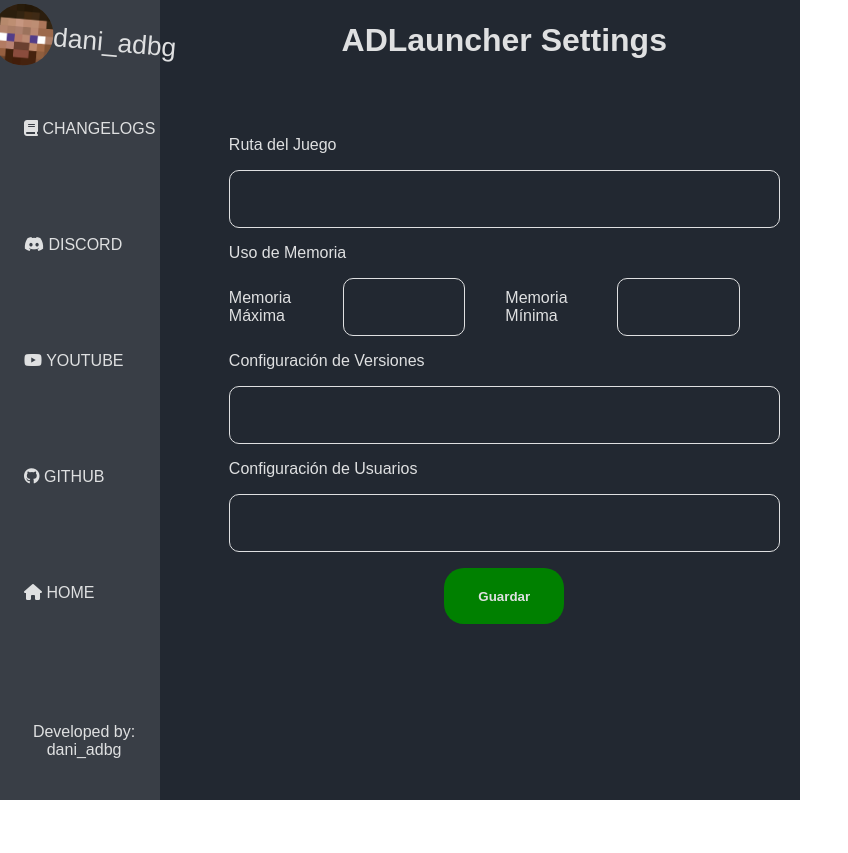
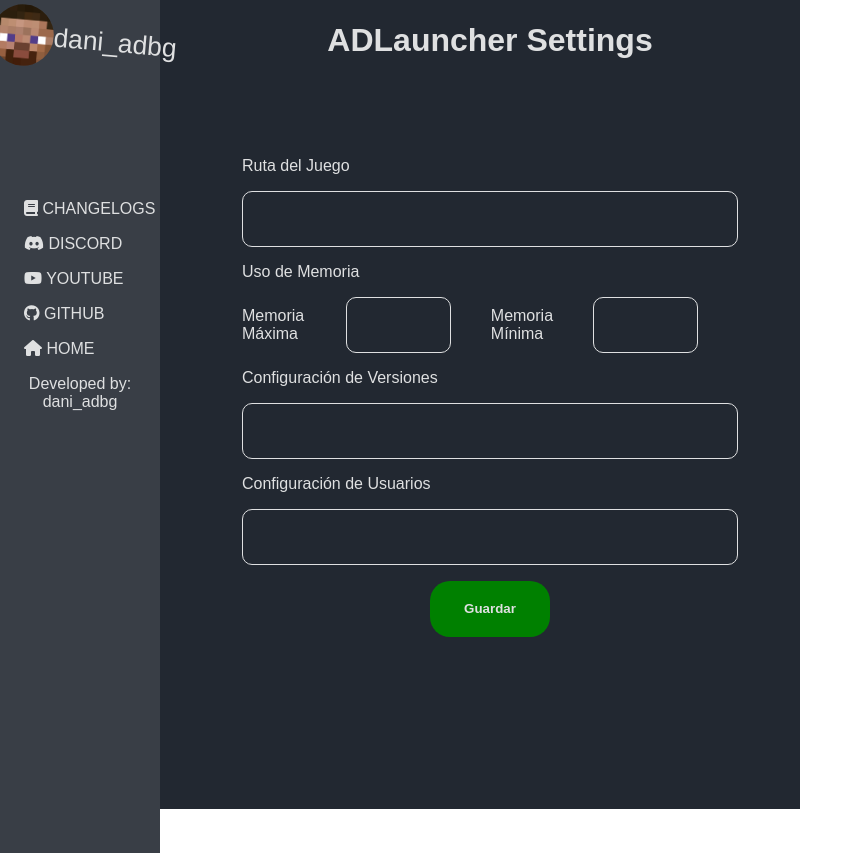
Before and after one commit to dani-adbg/adlauncher, an Electron app: page src/pages/settings.html in a window 800 px wide. Shown: the whole page, 848 px wide, since content can reach past the window. Before the commit the page ends 800 px from the top, so only its background shows below. Drawn offline with Linux system fonts and the light colour scheme; a web font is replaced by a local one.

Commit message:
Update style.css

```diff
--- a/src/CSS/style.css
+++ b/src/CSS/style.css
@@ -4,6 +4,7 @@
 * {
   margin: 0;
   padding: 0;
+  box-sizing: border-box;
   color: #DFE0E1;
   font-family: "Anta", sans-serif;
 }
@@ -11,18 +12,17 @@
 .container {
   background-color: #222831;
   min-height: 100vh;
-  min-width: 100vh;
   display: grid;
-  grid-template-columns: 20% repeat(2, 40%);
-  grid-template-rows: 10% repeat(3, 30%);
+  grid-template-columns: 20% repeat(2, 1fr);
+  grid-template-rows: 10% repeat(3, auto);
+  gap: 20px;
 }
 
 #nav {
-  grid-column: 2 / 5;
+  grid-column: 2 / 4;
   grid-row: 1;
   display: flex;
-  flex-direction: column;
-  text-align: center;
+  align-items: center;
   justify-content: center;
   font-size: 4vh;
   font-weight: bold;
@@ -31,68 +31,79 @@
 #side-bar {
   background-color: #393E46;
   grid-column: 1;
-  grid-row: 1 / -1;
-  display: grid;
-  width: 100%;
+  grid-row: 1 / span 4;
 }
 
 .profile {
-  grid-row: 1;
-  grid-column: 1;
   display: flex;
   justify-content: space-around;
   align-items: center;
   height: 10vh;
-  width: 32vh;
   font-size: 3vh;
   transition: transform 0.3s cubic-bezier(0.175, 0.885, 0.32, 1.275);
 }
 
 #profile {
-  max-height: 7vh;
-  max-width: 7vh;
+  height: 7vh;
+  width: 7vh;
   border-radius: 50%;
 }
 
 .side-bar-options {
-  height: 60vh;
   margin-top: 15vh;
   margin-left: 3vh;
-  grid-row: 1 / 4;
-  grid-column: 1;
   display: flex;
-  justify-content: space-between;
   flex-direction: column;
 }
 
 .side-bar-options > span {
   cursor: pointer;
-  height: 2vh;
   transition: color 0.3s cubic-bezier(0.175, 0.885, 0.32, 1.275);
+  margin-bottom: 17px; /* Espacio entre los botones */
 }
 
 .side-bar-footer {
-  grid-row: 4;
   text-align: center;
 }
 
 .main {
-  grid-column: 2 / 5;
-  grid-row: 2 / 4;
+  grid-column: 2 / 4;
+  grid-row: 2 / 5;
 }
 
-@media screen and (min-width: 400px) and (max-width: 975px) {
-  .profile {
-    width: auto;
+/* Media Queries */
+@media screen and (max-width: 768px) {
+  .container {
+    grid-template-columns: 1fr;
+    grid-template-rows: auto;
+  }
+
+  #nav {
+    grid-column: 1;
+    grid-row: 1;
+  }
+
+  #side-bar {
+    grid-column: 1;
+    grid-row: 2;
+  }
+
+  .main {
+    grid-column: 1;
+    grid-row: 3;
+  }
+
+  .side-bar-options {
+    margin-top: 5vh;
   }
 }
 
-/* ANIMACIONES MEJORADAS */
+/* Hover Animations */
 .profile:hover {
-  transform: scale(1.1) rotate(5deg); /* Escala y rota el perfil al hacer hover */
+  transform: scale(1.1) rotate(5deg);
 }
 
 .side-bar-options > span:hover {
-  color: #FFD369; /* Cambia el color del texto al hacer hover */
-  transform: translateY(-3px); /* Eleva ligeramente el elemento al hacer hover */
+  color: #FFD369;
+  transform: translateY(-3px);
 }
```
